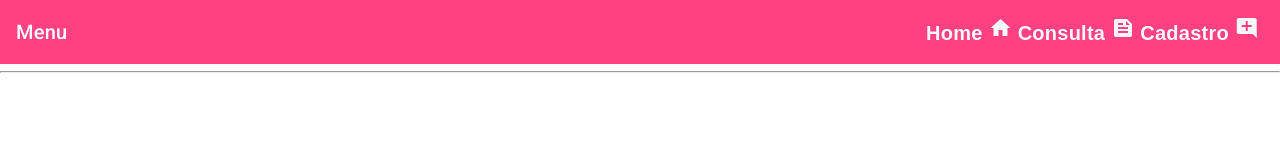
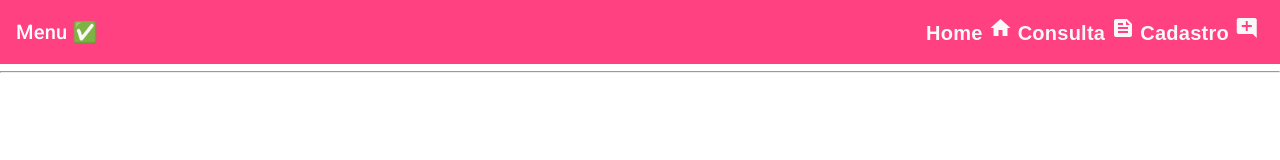
Before and after one commit to rafaelanacleto/crud-angular, an Angular app: page / in a window 1280 px wide. Shown: the top 160 px of the page. Built offline with nearby package versions, Linux system fonts and the light colour scheme.

Commit message:
Adiciona emoji ao título do menu na barra de ferramentas

```diff
--- a/src/app/app.component.html
+++ b/src/app/app.component.html
@@ -1,5 +1,5 @@
 <mat-toolbar color="accent">
-    <span>Menu</span>&nbsp;
+    <span>Menu ✅</span>&nbsp;
     <span class="spacer"></span>
     <a routerLink="/">Home&nbsp;<mat-icon aria-hidden="false" aria-label="Home" fontIcon="home"></mat-icon></a>  &nbsp;
     <a routerLink="/consulta">Consulta&nbsp;<mat-icon aria-hidden="false" aria-label="Feed" fontIcon="feed"></mat-icon></a>  &nbsp;
```
